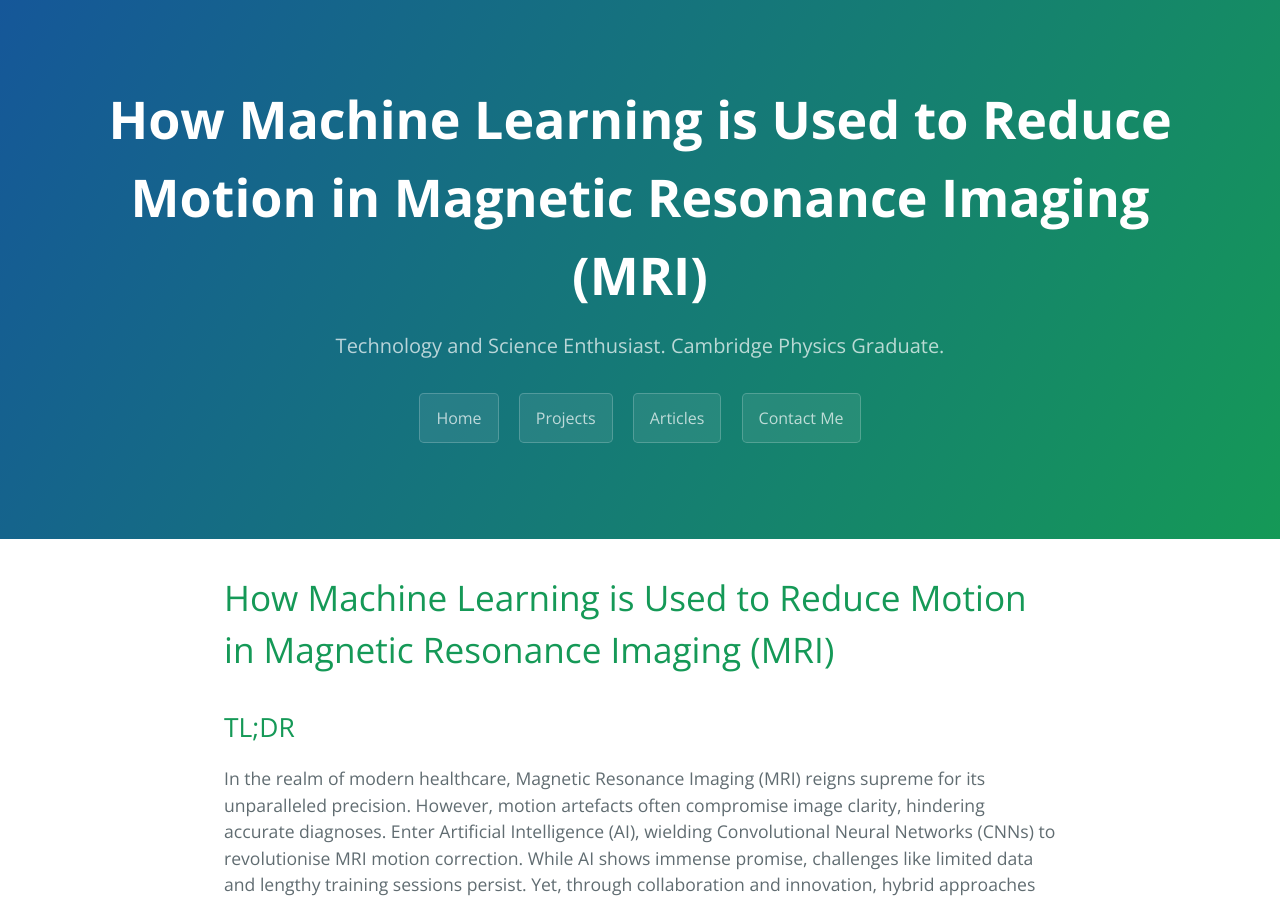
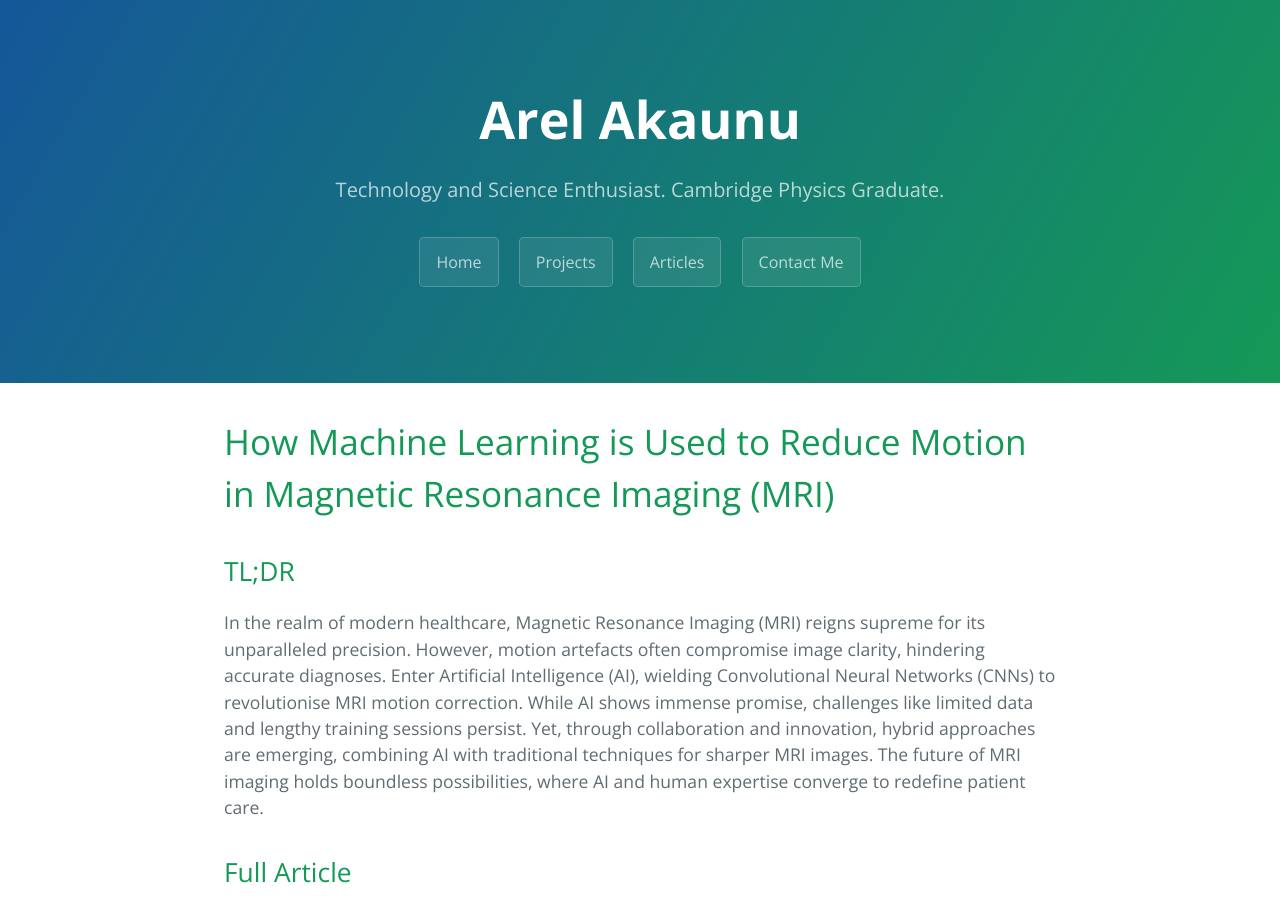
Before and after one commit to arelakaunu/arelakaunu.github.io, a Jekyll site: the page built from ai-medical.md, in a window 1280 px wide and 900 px high. Built offline with Jekyll 4.4.1, drawn with Linux system fonts in a browser that asks for light colours; our own code applies the rules of GitHub Pages for plain Markdown files.

Commit message:
Update ai-medical.md

```diff
--- a/ai-medical.md
+++ b/ai-medical.md
@@ -1,5 +1,6 @@
 ---
 layout: default
+title: Arel Akaunu
 ---
 
 # How Machine Learning is Used to Reduce Motion in Magnetic Resonance Imaging (MRI)
```
